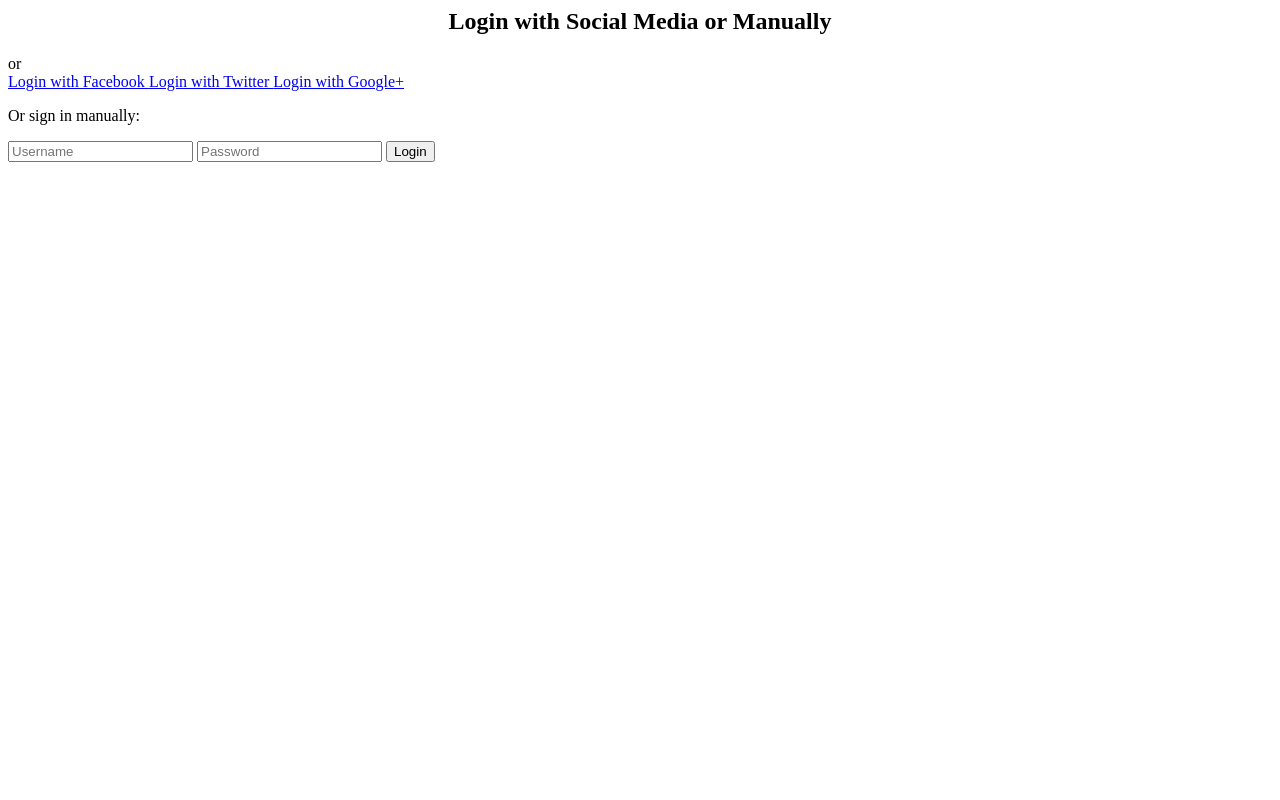
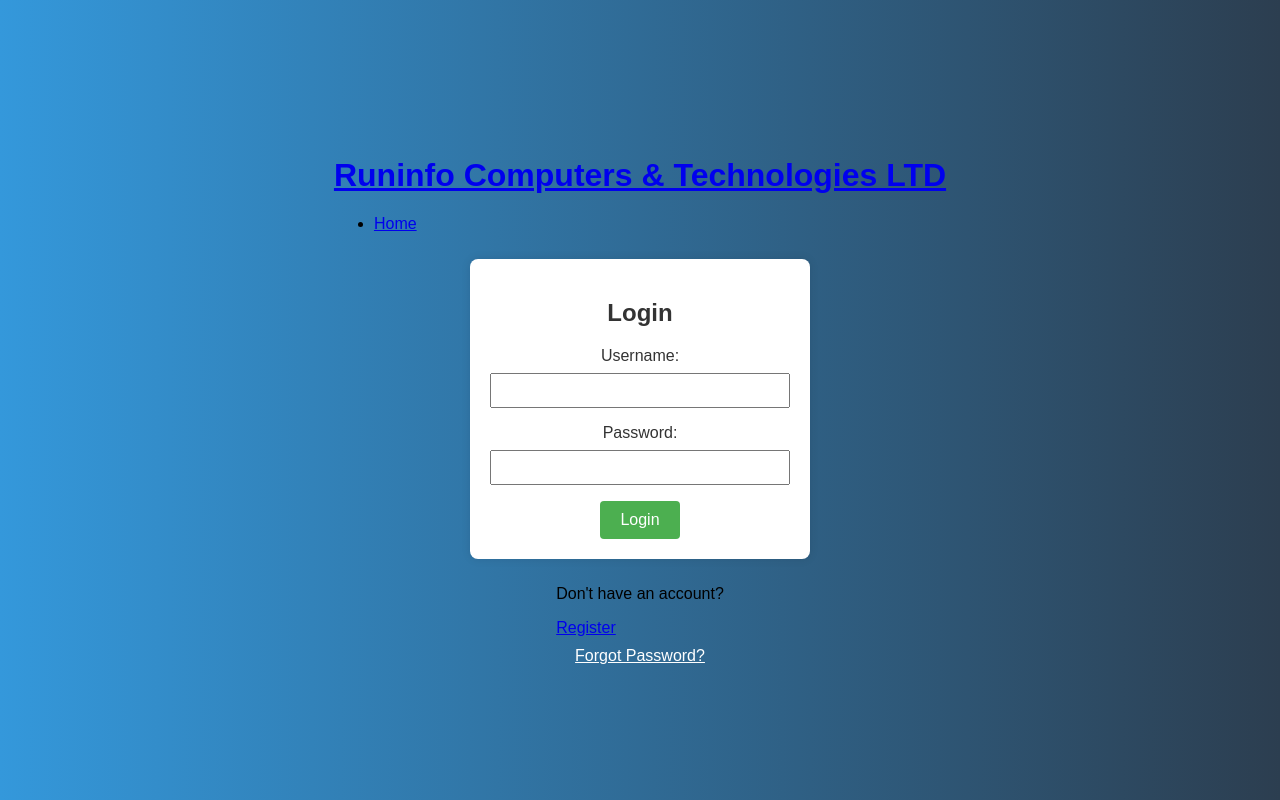
Before and after one commit to CS-UCY-EPL343/epl343.winter23.team15, a plain HTML site: page Team15_html/login.html in a window 1280 px wide. Drawn offline with Linux system fonts and the light colour scheme.

Commit message:
Add files via upload

```diff
--- /dev/null
+++ b/Team15_html/css/forgot-password.css
@@ -0,0 +1,77 @@
+body {
+    font-family: 'Arial', sans-serif;
+    background: linear-gradient(to right, #3498db, #2c3e50);
+    margin: 0;
+    display: flex;
+    align-items: center;
+    justify-content: center;
+    height: 100vh;
+}
+
+.container {
+    display: flex;
+    flex-direction: column;
+    align-items: center;
+}
+
+.form {
+    background-color: #fff;
+    padding: 20px;
+    border-radius: 8px;
+    box-shadow: 0 0 10px rgba(0, 0, 0, 0.1);
+    margin: 10px;
+    width: 300px;
+    text-align: center;
+}
+
+h2 {
+    color: #333;
+}
+
+p {
+    color: #555;
+    margin-bottom: 16px;
+}
+
+label {
+    display: block;
+    margin-bottom: 8px;
+    color: #333;
+}
+
+input {
+    width: 100%;
+    padding: 8px;
+    margin-bottom: 16px;
+    box-sizing: border-box;
+}
+
+button {
+    background-color: #4caf50;
+    color: white;
+    padding: 10px 20px;
+    border: none;
+    border-radius: 4px;
+    cursor: pointer;
+    font-size: 1rem;
+    transition: background-color 0.3s;
+}
+
+button:hover {
+    background-color: #45a049;
+}
+
+.login-link {
+    text-align: center;
+    color: #fff;
+    margin-top: 10px;
+}
+
+.login-link a {
+    color: #fff;
+    text-decoration: underline;
+}
+
+.login-link a:hover {
+    color: #ddd;
+}
--- /dev/null
+++ b/Team15_html/css/login.css
@@ -0,0 +1,72 @@
+body {
+    font-family: 'Arial', sans-serif;
+    background: linear-gradient(to right, #3498db, #2c3e50);
+    margin: 0;
+    display: flex;
+    align-items: center;
+    justify-content: center;
+    height: 100vh;
+}
+
+.container {
+    display: flex;
+    flex-direction: column;
+    align-items: center;
+}
+
+.form {
+    background-color: #fff;
+    padding: 20px;
+    border-radius: 8px;
+    box-shadow: 0 0 10px rgba(0, 0, 0, 0.1);
+    margin: 10px;
+    width: 300px;
+    text-align: center;
+}
+
+h2 {
+    color: #333;
+}
+
+label {
+    display: block;
+    margin-bottom: 8px;
+    color: #333;
+}
+
+input {
+    width: 100%;
+    padding: 8px;
+    margin-bottom: 16px;
+    box-sizing: border-box;
+}
+
+button {
+    background-color: #4caf50;
+    color: white;
+    padding: 10px 20px;
+    border: none;
+    border-radius: 4px;
+    cursor: pointer;
+    font-size: 1rem;
+    transition: background-color 0.3s;
+}
+
+button:hover {
+    background-color: #45a049;
+}
+
+.forgot-password-link {
+    text-align: center;
+    color: #fff;
+    margin-top: 10px;
+}
+
+.forgot-password-link a {
+    color: #fff;
+    text-decoration: underline;
+}
+
+.forgot-password-link a:hover {
+    color: #ddd;
+}
--- /dev/null
+++ b/Team15_html/css/register.css
@@ -0,0 +1,57 @@
+body {
+    font-family: 'Arial', sans-serif;
+    background: linear-gradient(to right, #3498db, #2c3e50);
+    margin: 0;
+    display: flex;
+    align-items: center;
+    justify-content: center;
+    height: 100vh;
+}
+
+.container {
+    display: flex;
+    flex-direction: column;
+    align-items: center;
+}
+
+.form {
+    background-color: #fff;
+    padding: 20px;
+    border-radius: 8px;
+    box-shadow: 0 0 10px rgba(0, 0, 0, 0.1);
+    margin: 10px;
+    width: 300px;
+    text-align: center;
+}
+
+h2 {
+    color: #333;
+}
+
+label {
+    display: block;
+    margin-bottom: 8px;
+    color: #333;
+}
+
+input {
+    width: 100%;
+    padding: 8px;
+    margin-bottom: 16px;
+    box-sizing: border-box;
+}
+
+button {
+    background-color: #4caf50;
+    color: white;
+    padding: 10px 20px;
+    border: none;
+    border-radius: 4px;
+    cursor: pointer;
+    font-size: 1rem;
+    transition: background-color 0.3s;
+}
+
+button:hover {
+    background-color: #45a049;
+}
--- a/Team15_html/css/style.css
+++ b/Team15_html/css/style.css
@@ -28,6 +28,12 @@
 
 h2 {
 	font-size: 1.5em;
+}
+
+h3 {
+	font-size: 1em;
+	text-align: right;
+	float: right;
 }
 
 a {
--- /dev/null
+++ b/Team15_html/css/test.css
@@ -0,0 +1,60 @@
+
+.card-container {
+    display: flex;
+    justify-content: space-around;
+    flex-wrap: wrap;
+  }
+
+  .card {
+    flex: 0 0 calc(30% - 20px); /* Adjust the width and margin as needed */
+    margin: 10px;
+    border: 1px solid #ddd;
+    padding: 20px;
+    text-align: center;
+    border-radius: 8px;
+    box-shadow: 0 4px 8px rgba(0, 0, 0, 0.1);
+    background-color: #fff;
+    transition: transform 0.3s;
+  }
+
+  .card:hover {
+    transform: scale(1.05);
+  }
+
+  img {
+    width: 70%;
+    border-radius: 8px;
+  }
+
+  h1 {
+    font-size: 1.5rem;
+    margin: 10px 0;
+    color: #333;
+  }
+
+  p {
+    font-size: 1rem;
+    color: #666;
+  }
+
+  .price {
+    font-size: 1.2rem;
+    color: #e44d26;
+    font-weight: bold;
+    margin-bottom: 10px;
+  }
+
+  button {
+    background-color: #4caf50;
+    color: white;
+    padding: 10px 20px;
+    border: none;
+    border-radius: 4px;
+    cursor: pointer;
+    font-size: 1rem;
+    transition: background-color 0.3s;
+  }
+
+  button:hover {
+    background-color: #45a049;
+  }
--- a/Team15_html/login.html
+++ b/Team15_html/login.html
@@ -1,44 +1,44 @@
-<div class="container">
-    <form action="/action_page.php">
-      <div class="row">
-        <h2 style="text-align:center">Login with Social Media or Manually</h2>
-        <div class="vl">
-          <span class="vl-innertext">or</span>
-        </div>
+<!DOCTYPE html>
+<html lang="en">
+  <!-- webpage content goes here in the body -->
+  <div id="page">
+    <div id="logo">
+      <h1><a href="/" id="logoLink">Runinfo Computers & Technologies LTD</a></h1>
+    </div>
+    <div id="nav">
+      <ul>
+        <li class="active">
+          <a href="index.html">Home</a>
+        </li>
+      </div>
+        <head>
+            <meta charset="UTF-8">
+            <meta name="viewport" content="width=device-width, initial-scale=1.0">
+            <title>Login</title>
+            <link rel="stylesheet" href="css/login.css">
+        </head>
+        <body>
+            <div class="container">
+                <form id="loginForm" class="form">
+                    <h2>Login</h2>
+                    <label for="loginUsername">Username:</label>
+                    <input type="text" id="loginUsername" name="loginUsername" required>
 
-        <div class="col">
-          <a href="#" class="fb btn">
-            <i class="fa fa-facebook fa-fw"></i> Login with Facebook
-          </a>
-          <a href="#" class="twitter btn">
-            <i class="fa fa-twitter fa-fw"></i> Login with Twitter
-          </a>
-          <a href="#" class="google btn">
-            <i class="fa fa-google fa-fw"></i> Login with Google+
-          </a>
-        </div>
+                    <label for="loginPassword">Password:</label>
+                    <input type="password" id="loginPassword" name="loginPassword" required>
 
-        <div class="col">
-          <div class="hide-md-lg">
-            <p>Or sign in manually:</p>
-          </div>
+                    <button type="submit">Login</button>
+                </form>
 
-          <input type="text" name="username" placeholder="Username" required>
-          <input type="password" name="password" placeholder="Password" required>
-          <input type="submit" value="Login">
-        </div>
+                <div class="register-link">
+                    <p>Don't have an account?</p>
+                    <a href="register.html">Register</a>
+                </div>
+            </div>
+        </body>
+        <div class="forgot-password-link">
+          <a href="forgot-password.html">Forgot Password?</a>
+      </div>
+        </html>
 
-      </div>
-    </form>
-  </div>
-
-  <div class="bottom-container">
-    <div class="row">
-      <div class="col">
-        <a href="#" style="color:white" class="btn">Sign up</a>
-      </div>
-      <div class="col">
-        <a href="#" style="color:white" class="btn">Forgot password?</a>
-      </div>
-    </div>
-  </div>
+</html>
```
Also changed, not shown: Team15_html/cart.html (added, +12 -0 lines), Team15_html/forgot-password.html (added, +26 -0 lines), Team15_html/index.html (+28 -10 lines), Team15_html/product.html (added, +50 -0 lines), Team15_html/register.html (added, +35 -0 lines), Team15_html/Photos/cpu.jpeg (added), Team15_html/Photos/gpu.jpeg (added), Team15_html/Photos/ram.jpeg (added).
